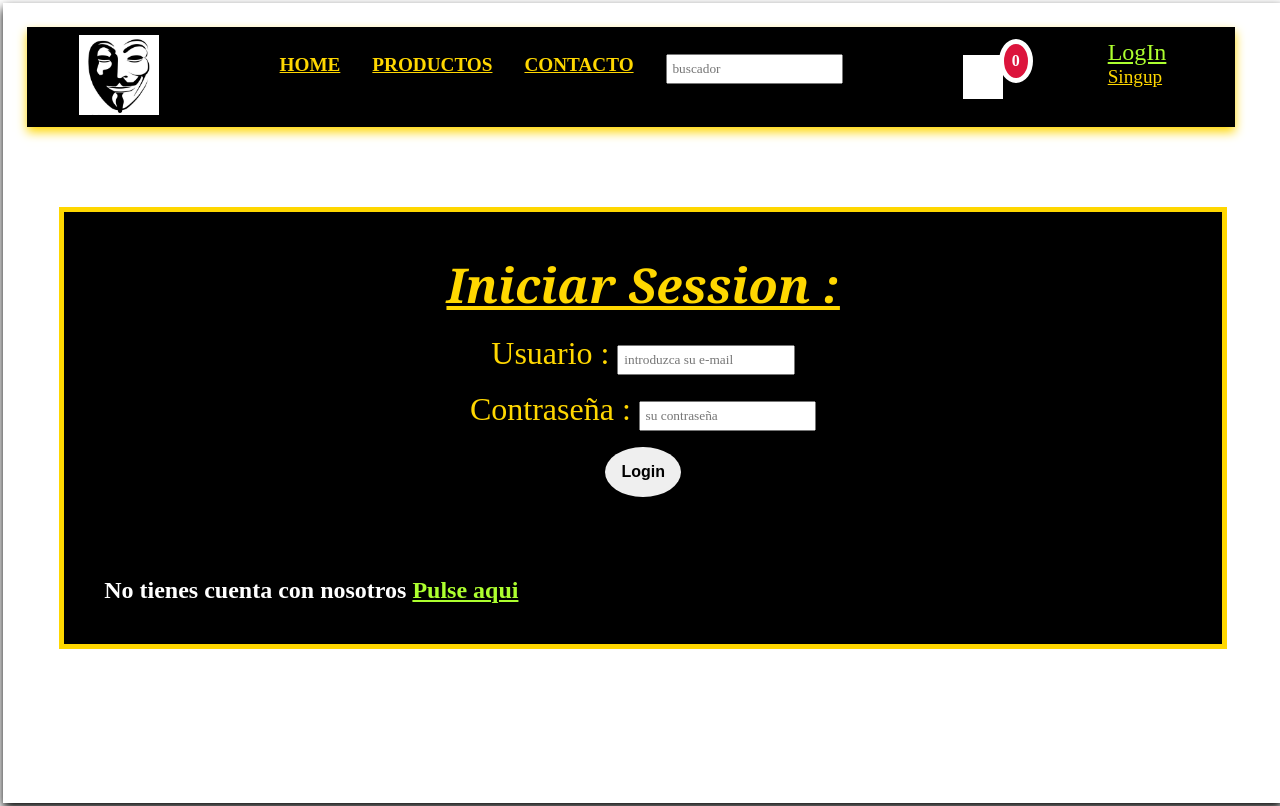
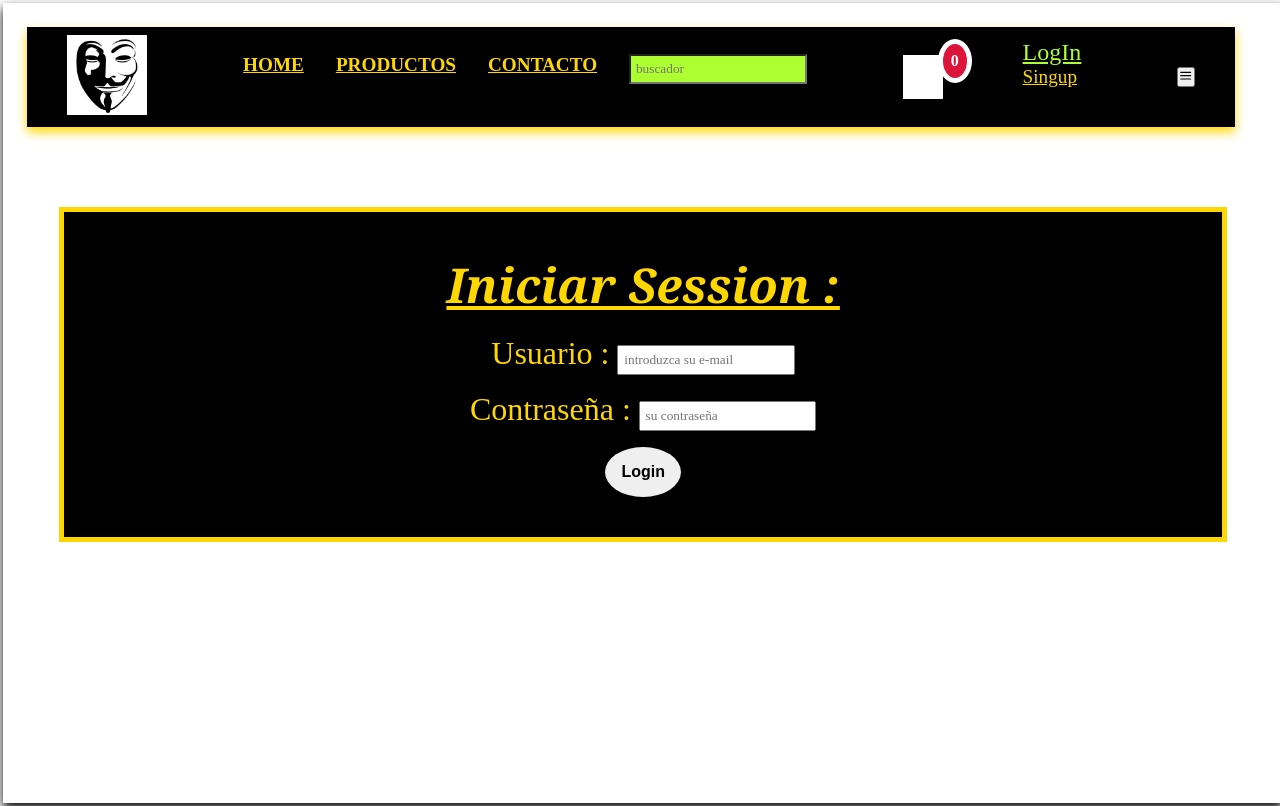
Before and after one commit to PreDowlani/webpage-frontend, a React (Create React App) app: page /login in a window 1280 px wide. Built offline with nearby package versions, Linux system fonts and the light colour scheme; some icons are missing.

Commit message:
intentando menu hamburguesa

```diff
--- a/src/App.css
+++ b/src/App.css
@@ -84,7 +84,15 @@
 .nav .cart box-icon{
     width: 40px;
     height: 40px;
+}
 
+.nav .search{
+    display: flex;
+    flex-wrap: wrap;
+}
+
+.nav .search input{
+    background-color: greenyellow;
 }
 
 
@@ -104,6 +112,11 @@
     color: white;
 }
 
+.menu-btn box-icon{
+    width: 3rem;
+    height: 3rem;
+    cursor: pointer;
+}
 
 /* ----------------HOME-PAGE----------------------------- */
 .contenedor h1{
--- a/src/components/FormularioAlta.jsx
+++ b/src/components/FormularioAlta.jsx
@@ -20,7 +20,7 @@ const FormularioAlta = () => {
   const gestorFormulario = async (data) => {
     console.log(data);
     await axios
-      .post(process.env.REACT_APP_BACKEND + "/api/usuario", {
+      .post(process.env.REACT_APP_BACKEND + "/usuario", {
         nombre: data.nombre,
         apellidos: data.apellidos,
         edad: data.edad,
--- a/src/components/Login.jsx
+++ b/src/components/Login.jsx
@@ -18,7 +18,7 @@ const Login = () => {
 
   const gestorFormulario = async (data) => {
     await axios
-      .post(process.env.REACT_APP_BACKEND + "/api/usuario/login", {
+      .post(process.env.REACT_APP_BACKEND + "/usuario/login", {
         email: data.email,
         password: data.password,
       })
@@ -100,14 +100,6 @@ const Login = () => {
             Login
           </button>
         </form>
-        <div className="alta">
-          <h2>
-            No tienes cuenta con nosotros{" "}
-            <Link to={"/signup"} className="pulse">
-              Pulse aqui
-            </Link>{" "}
-          </h2>
-        </div>
       </div>
     </div>
   );
--- a/src/components/NavBar.jsx
+++ b/src/components/NavBar.jsx
@@ -3,11 +3,13 @@ import { NavLink } from "react-router-dom";
 import emoji from "../images/emoji.png";
 import axios from "axios";
 import Buscador from "./Buscador";
+import { FiMenu } from "react-icons/fi";
 import("boxicons");
 
 const NavBar = ({ size, estaLogeado }) => {
   const [buscar, setBuscar] = useState("");
   const [results, setResults] = useState([]);
+  const [mostratMenu, setMostrarMenu] = useState(false);
 
   const gestorBuscar = (event) => {
     setBuscar(event.target.value);
@@ -37,7 +39,7 @@ const NavBar = ({ size, estaLogeado }) => {
           <NavLink to={"/"}></NavLink>
         </div>
       </NavLink>
-      <ul>
+      <ul className={mostratMenu ? "menu" : "nomenu"}>
         <li className="links">
           <NavLink
             className={({ isActive }) => (isActive ? "activo" : "noactivo")}
@@ -62,7 +64,7 @@ const NavBar = ({ size, estaLogeado }) => {
             Contacto
           </NavLink>
         </li>
-        <li>
+        <li className="search">
           <input
             type="text"
             name="buscar"
@@ -106,6 +108,9 @@ const NavBar = ({ size, estaLogeado }) => {
           </NavLink>
         </li>
       </div>
+      <button className="menu-btn" onClick={() => setMostrarMenu(!mostratMenu)}>
+        <FiMenu />
+      </button>
     </div>
   );
 };
--- a/src/pages/Carrito.jsx
+++ b/src/pages/Carrito.jsx
@@ -31,7 +31,7 @@ const Carrito = ({ cart, setCart, cartData, setCartData, estaLogeado }) => {
     await axios
       .get(
         process.env.REACT_APP_BACKEND +
-          `/api/usuario/${extraerDatosDeUsuario()[1]}/ver_carrito`,
+          `/usuario/${extraerDatosDeUsuario()[1]}/ver_carrito`,
         {
           headers: {
             Authorization: "Bearer " + extraerDatosDeUsuario()[0], // En los headers van 'Bearer ' + token recibido
@@ -56,7 +56,7 @@ const Carrito = ({ cart, setCart, cartData, setCartData, estaLogeado }) => {
     await axios
       .delete(
         process.env.REACT_APP_BACKEND +
-          `/api/usuario/${extraerDatosDeUsuario()[1]}/carrito`,
+          `/usuario/${extraerDatosDeUsuario()[1]}/carrito`,
         {
           data: {
             id: idDelZapato, //al hacer click automaticamente elimina el id del zapato del carrito de usuario
--- a/src/pages/Productos.jsx
+++ b/src/pages/Productos.jsx
@@ -8,7 +8,7 @@ const Productos = ({ addToCart, cartData, setCartData }) => {
 
   useEffect(() => {
     axios
-      .get(process.env.REACT_APP_BACKEND + "/api/productos")
+      .get(process.env.REACT_APP_BACKEND + "/productos")
       .then((respuesta) => {
         setZapatos(respuesta.data.zapatos);
       })
@@ -30,7 +30,7 @@ const Productos = ({ addToCart, cartData, setCartData }) => {
     await axios
       .put(
         process.env.REACT_APP_BACKEND +
-          `/api/usuario/${
+          `/usuario/${
             extraerDatosDeUsuario()[1] //aqui es como poner el id del usuario
           }/ver_carrito`,
         {
```
Also changed, not shown: src/components/Burgerbar.jsx (added, +7 -0 lines), src/components/ListNavbar.jsx (added, +7 -0 lines), 1 other file (tests, documents, lock files or other folders).
